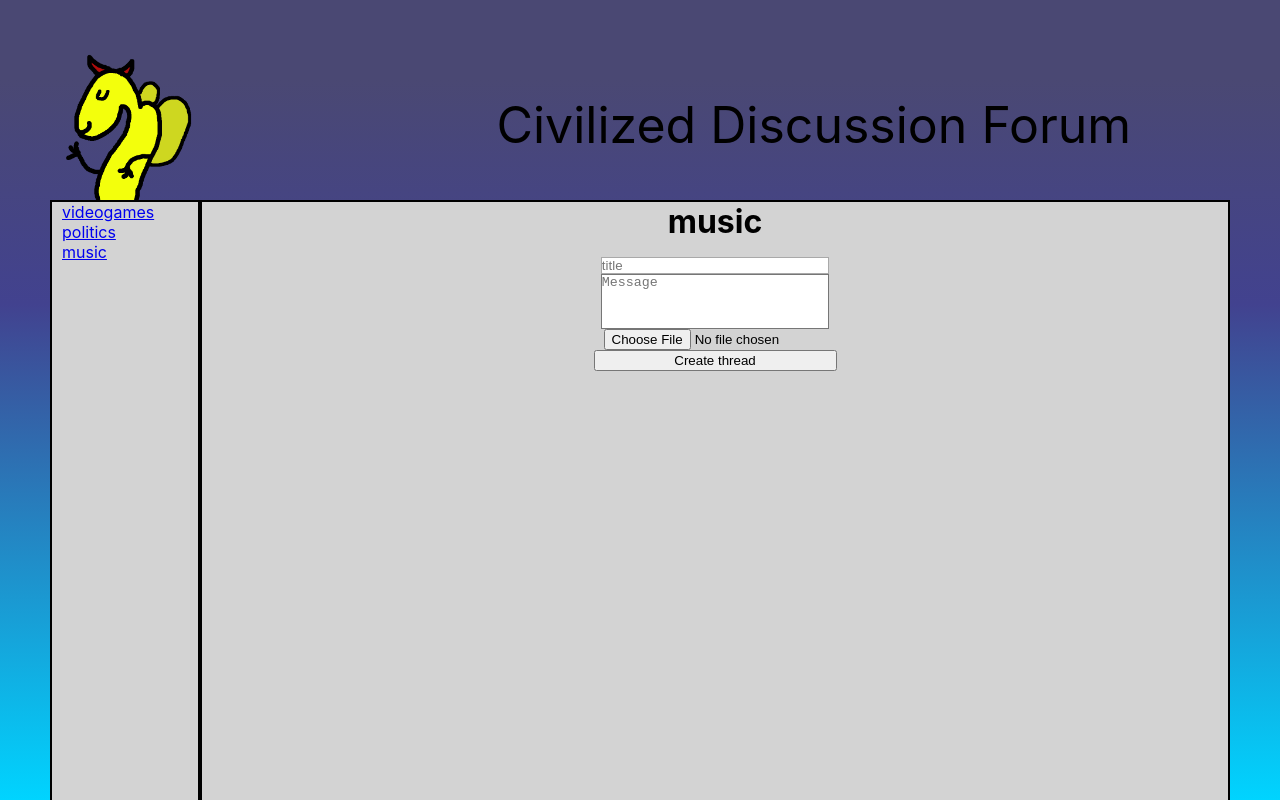
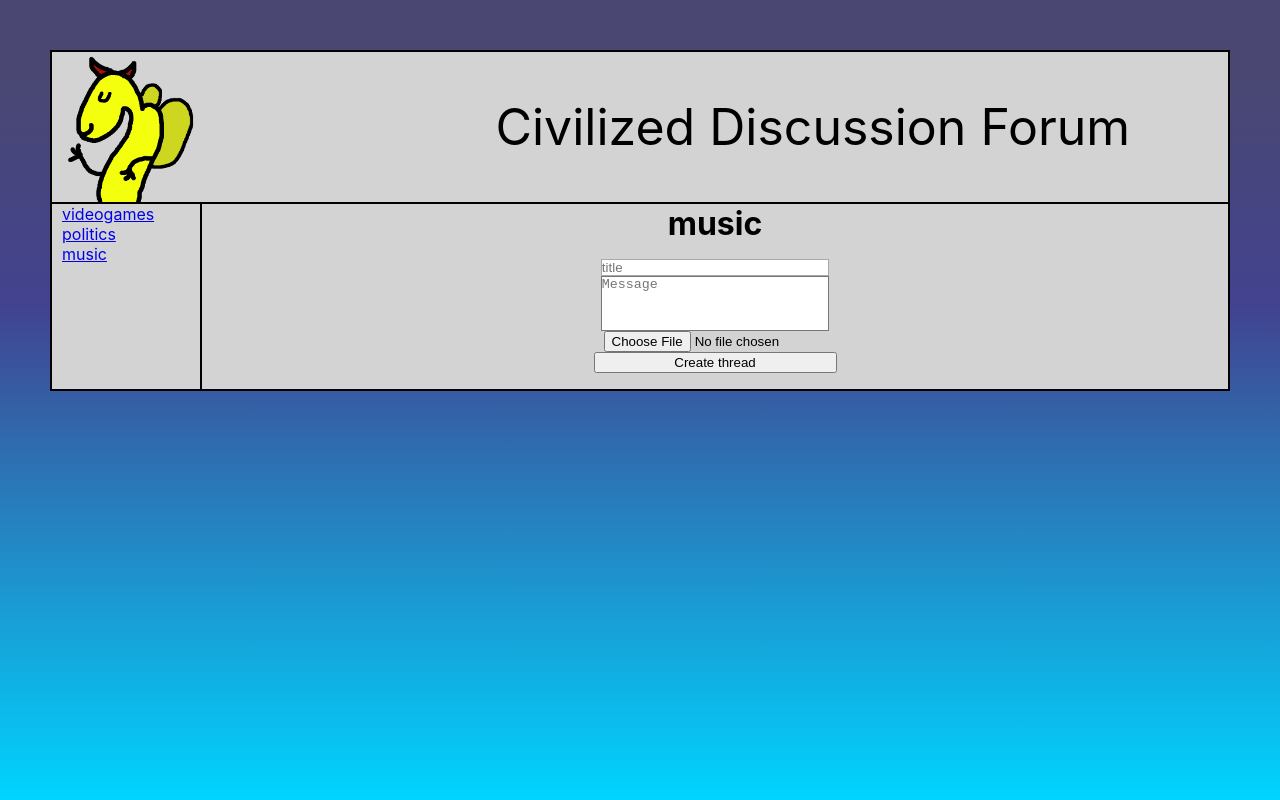
Before and after one commit to tulma95/Civilized-Discussion-Forum, a React (Create React App) app in the folder frontend/: page /music in a window 1280 px wide. Shown: the top 800 px of the page. Built offline with nearby package versions, Linux system fonts and the light colour scheme; no server answers.

Commit message:
Modify app.css

```diff
--- a/frontend/src/App.css
+++ b/frontend/src/App.css
@@ -2,6 +2,7 @@
   margin: 50px;
   display: grid;
   grid-template-columns: 150px auto;
+  background-color: lightgray;
   grid-template-areas:
     'header header'
     'catalog main';
@@ -14,20 +15,20 @@
 .header {
   grid-area: header;
   text-align: center;
+  border: 2px solid black;
+  border-bottom: 0px;
 }
 
 .main {
   grid-area: main;
   border: 2px solid black;
-  height: 200vh;
-  background-color: lightgray;
 }
 
 .catalog {
   grid-area: catalog;
   border: 2px solid black;
+  border-right-width: 0px;
   background-color: lightgray;
-  height: 100%;
   padding-left: 10px;
 }
 
@@ -58,6 +59,7 @@
 .postInfo {
   padding: 3px 3px 3px 10px;
   background-color: grey;
+  border-bottom: 1px black solid;
 }
 
 .post {
```
